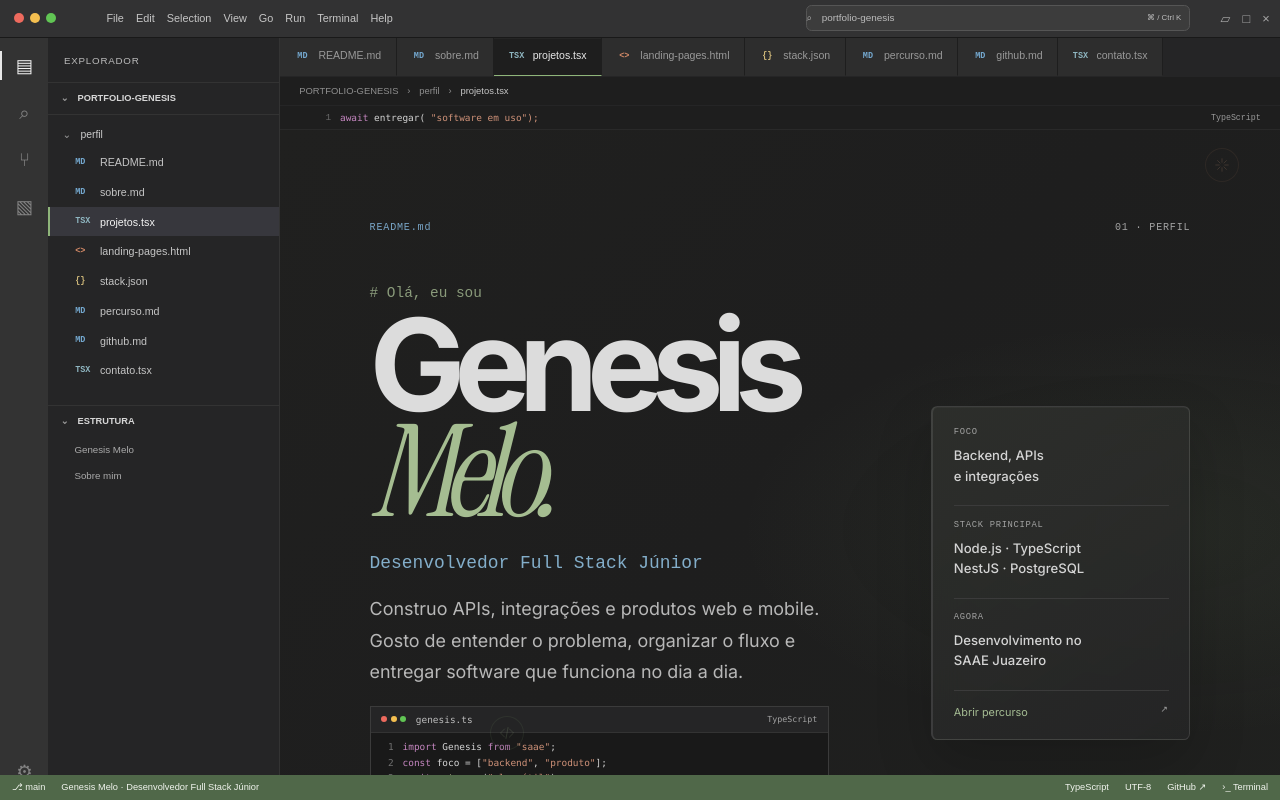
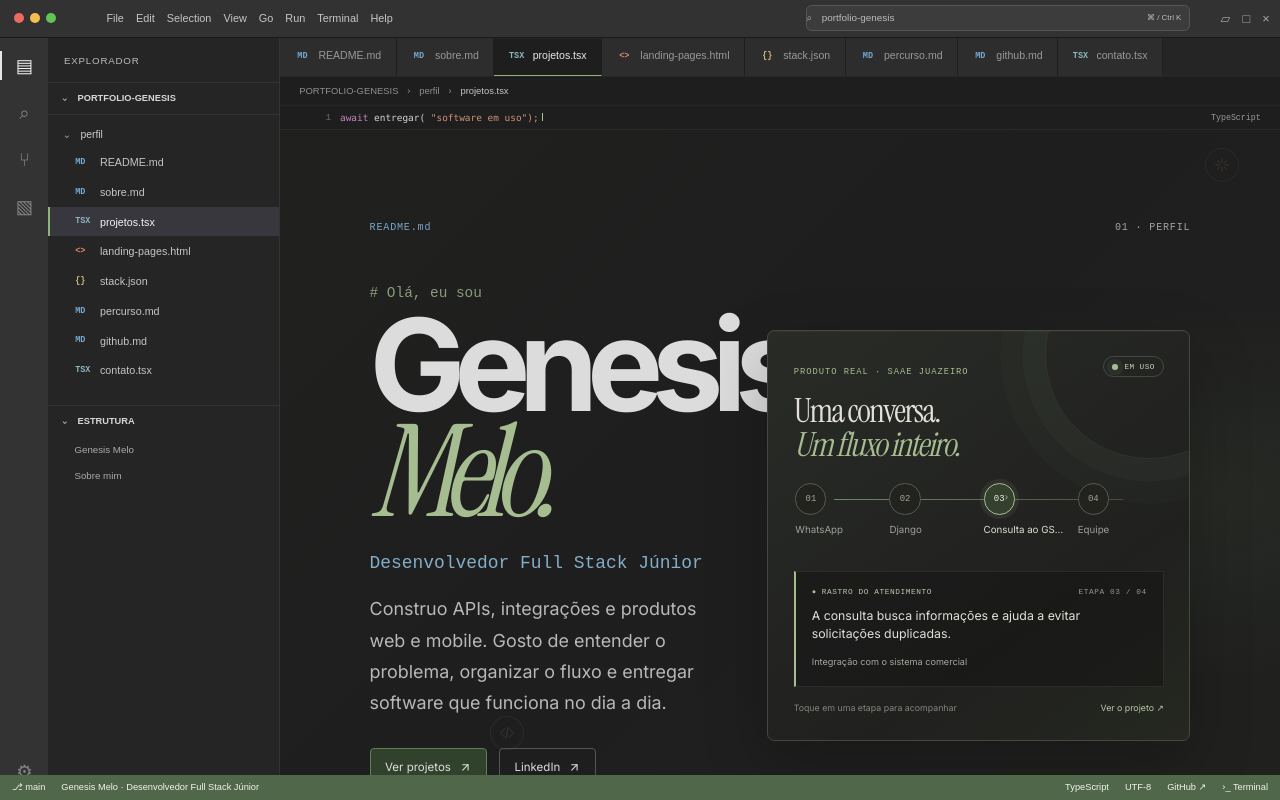
Before and after one commit to 7Genesis/portfolio-genesis, a Next.js app: page / in a window 1280 px wide. Shown: the top 800 px of the page. Built offline with nearby package versions, Linux system fonts and the light colour scheme.

Commit message:
Destaca o fluxo real de atendimento no início

```diff
--- /dev/null
+++ b/app/components/fluxo-atendimento.tsx
@@ -0,0 +1,75 @@
+'use client';
+
+import { useState } from 'react';
+
+const etapas = [
+  {
+    titulo: 'WhatsApp',
+    evento: 'O morador inicia o atendimento pelo canal que já usa.',
+    detalhe: 'Entrada do atendimento',
+  },
+  {
+    titulo: 'Django',
+    evento: 'A conversa segue pelo atendimento automatizado em Python.',
+    detalhe: 'Integração de backend',
+  },
+  {
+    titulo: 'Consulta ao GSAN',
+    evento: 'A consulta busca informações e ajuda a evitar solicitações duplicadas.',
+    detalhe: 'Integração com o sistema comercial',
+  },
+  {
+    titulo: 'Equipe',
+    evento: 'Quando precisa de uma pessoa, a equipe assume com o contexto da conversa.',
+    detalhe: 'Transferência para atendimento humano',
+  },
+];
+
+export default function FluxoAtendimento() {
+  const [etapaAtiva, definirEtapaAtiva] = useState(2);
+  const etapa = etapas[etapaAtiva];
+
+  return (
+    <section className="fluxo-atendimento" aria-labelledby="fluxo-atendimento-titulo">
+      <header className="fluxo-atendimento__cabecalho">
+        <div>
+          <span className="fluxo-atendimento__sobretitulo">PRODUTO REAL · SAAE JUAZEIRO</span>
+          <h2 id="fluxo-atendimento-titulo">Uma conversa.<br /><i>Um fluxo inteiro.</i></h2>
+        </div>
+        <span className="fluxo-atendimento__estado"><i aria-hidden="true" /> EM USO</span>
+      </header>
+
+      <ol className="fluxo-atendimento__etapas" aria-label="Etapas do atendimento">
+        {etapas.map((item, indice) => (
+          <li key={item.titulo}>
+            <button
+              className={indice === etapaAtiva ? 'fluxo-atendimento__etapa esta-ativa' : 'fluxo-atendimento__etapa'}
+              type="button"
+              aria-current={indice === etapaAtiva ? 'step' : undefined}
+              aria-controls="fluxo-atendimento-detalhe"
+              onClick={() => definirEtapaAtiva(indice)}
+            >
+              <span className="fluxo-atendimento__numero">0{indice + 1}</span>
+              <span className="fluxo-atendimento__nome">{item.titulo}</span>
+          <span className="fluxo-atendimento__marcador" aria-hidden="true">›</span>
+            </button>
+          </li>
+        ))}
+      </ol>
+
+      <div key={etapaAtiva} className="fluxo-atendimento__detalhe" id="fluxo-atendimento-detalhe" aria-live="polite" aria-atomic="true">
+        <div className="fluxo-atendimento__detalhe-cabecalho">
+          <span><i aria-hidden="true">●</i> RASTRO DO ATENDIMENTO</span>
+          <span>ETAPA 0{etapaAtiva + 1} / 04</span>
+        </div>
+        <p>{etapa.evento}</p>
+        <small>{etapa.detalhe}</small>
+      </div>
+
+      <footer className="fluxo-atendimento__rodape">
+        <span>Toque em uma etapa para acompanhar</span>
+        <a href="#project-atendimento-saae">Ver o projeto <span aria-hidden="true">↗</span></a>
+      </footer>
+    </section>
+  );
+}
--- a/app/globals.css
+++ b/app/globals.css
@@ -120,37 +120,11 @@
 .folio-welcome h1 i { color: #a5bd91; font-family: var(--font-serif); font-weight: 400; }
 .folio-welcome__role { margin-top: 1.5rem; color: #83aeca; font-family: ui-monospace, monospace; font-size: clamp(0.85rem, 1.4vw, 1.15rem); }
 .folio-welcome__intro { max-width: 40rem; margin-top: 1rem; color: #b8b8b8; font-size: clamp(1rem, 1.4vw, 1.2rem); line-height: 1.75; }
-.folio-welcome__code-editor { max-width: 39rem; margin-top: 1.15rem; overflow: hidden; border: 1px solid #3b3b3b; background: #191919; color: #d4d4d4; font: 0.59rem/1.65 ui-monospace, SFMono-Regular, Menlo, monospace; }
-.folio-welcome__code-tab { display: flex; height: 1.65rem; align-items: center; gap: 0.6rem; padding: 0 0.65rem; border-bottom: 1px solid #333; background: #252526; color: #bdbdbd; }
-.folio-welcome__code-tab > span { display: flex; gap: 0.22rem; }
-.folio-welcome__code-tab > span i { width: 0.38rem; height: 0.38rem; border-radius: 50%; background: #ed6a5e; }
-.folio-welcome__code-tab > span i:nth-child(2) { background: #f4bf50; }
-.folio-welcome__code-tab > span i:nth-child(3) { background: #61c554; }
-.folio-welcome__code-tab strong { font-weight: 500; }
-.folio-welcome__code-tab small { margin-left: auto; color: #a3a3a3; font-size: 0.52rem; }
-.folio-welcome__code-lines { overflow-x: auto; padding: 0.38rem 0 0.48rem; scrollbar-width: thin; }
-.folio-welcome__code-line { display: grid; width: max-content; min-width: 100%; grid-template-columns: 2rem max-content; padding-right: 0.75rem; }
-.folio-welcome__code-line > span { padding-right: 0.55rem; color: #707070; text-align: right; user-select: none; }
-.folio-welcome__code-line code { display: block; width: 0; overflow: hidden; color: #d4d4d4; white-space: nowrap; animation: code-type 2.25s steps(38, end) forwards; }
-.folio-welcome__code-line:nth-child(2) code { animation-delay: 1.6s; }
-.folio-welcome__code-line:nth-child(3) code { animation-delay: 3.2s; }
-.folio-welcome__code-line i { color: #c586c0; font-style: normal; }
-.folio-welcome__code-line b { color: #ce9178; font-weight: 400; }
-.folio-welcome__code-line em { color: #dcdcaa; font-style: normal; }
-.folio-welcome__code-line mark { display: inline-block; width: 1px; height: 0.82em; margin-left: 0.15rem; background: #a6c390; vertical-align: -0.1em; animation: code-caret 1s steps(2, start) infinite; }
-@keyframes code-type { to { width: 38ch; } }
-@keyframes code-caret { to { visibility: hidden; } }
 .folio-welcome__actions { display: flex; flex-wrap: wrap; gap: 0.75rem; margin-top: 1.8rem; }
 .folio-welcome__actions a { display: inline-flex; align-items: center; gap: 0.5rem; padding: 0.65rem 0.9rem; border: 1px solid #555; border-radius: 0.25rem; color: #ddd; font-size: 0.72rem; text-decoration: none; }
 .folio-welcome__actions a:first-child { border-color: #607f56; background: #31422c; }
 .folio-welcome__actions a:hover { border-color: var(--ide-accent); background: #343a32; }
 .folio-welcome__actions svg { width: 0.8rem; height: 0.8rem; }
-.folio-welcome__snapshot { display: grid; gap: 1.2rem; padding: 1.2rem 1.3rem; border: 1px solid #444; border-left: 2px solid #8ca67c; background: #252526; }
-.folio-welcome__snapshot div { display: grid; gap: 0.35rem; }
-.folio-welcome__snapshot div + div { padding-top: 0.8rem; border-top: 1px solid #3b3b3b; }
-.folio-welcome__snapshot span { color: #a3a3a3; font-family: ui-monospace, monospace; font-size: 0.55rem; letter-spacing: 0.08em; }
-.folio-welcome__snapshot strong { color: #d4d4d4; font-size: 0.82rem; font-weight: 500; line-height: 1.55; }
-.folio-welcome__snapshot a { display: flex; justify-content: space-between; padding-top: 0.8rem; border-top: 1px solid #3b3b3b; color: #a6bd94; font-size: 0.68rem; text-decoration: none; }
 .folio-welcome__footer { padding-top: 0.9rem; border-top: 1px solid var(--rule); font-size: 0.56rem; letter-spacing: 0.02em; }
 .folio-welcome__footer a { color: #a6bd94; text-decoration: none; }
 /* Keep the entire portfolio inside the IDE workspace, including legacy sections. */
@@ -235,13 +209,9 @@
   .folio-welcome { min-height: calc(100svh - 6rem); padding: 2.4rem 1.2rem 1rem; }
   .folio-welcome__eyebrow, .folio-welcome__footer { font-size: 0.52rem; }
   .folio-welcome__body { grid-template-columns: 1fr; gap: 2rem; padding: 2.3rem 0; }
-  .folio-welcome__code-editor { max-width: 100%; }
   .folio-welcome h1 { font-size: clamp(4rem, 17vw, 6.8rem); }
   .folio-welcome__role { margin-top: 1.1rem; }
   .folio-welcome__intro { font-size: 0.95rem; }
-  .folio-welcome__snapshot { grid-template-columns: 1fr 1fr; gap: 0.8rem; padding: 0.85rem; }
-  .folio-welcome__snapshot div:last-of-type { grid-column: 1; padding-top: 0.65rem; border-top: 1px solid #3b3b3b; }
-  .folio-welcome__snapshot a { grid-column: 2; align-self: end; }
   .folio-welcome__footer { flex-wrap: wrap; }
   .folio-welcome__footer span:nth-child(2) { display: none; }
   .folio-intro, .folio-projects, .folio-stack, .folio-career, .folio-github, .folio-footer { padding: 4.2rem 1.2rem; }
@@ -667,15 +637,6 @@
     radial-gradient(ellipse at 88% 48%, rgb(143 181 122 / 7%), transparent 34%),
     linear-gradient(135deg, #20201f 0%, #1e1e1e 46%, #20211f 100%);
 }
-.folio-welcome__snapshot {
-  border-color: rgb(255 255 255 / 11%);
-  border-left-width: 2px;
-  border-radius: 0.4rem;
-  background: linear-gradient(145deg, rgb(48 50 46 / 80%), rgb(37 37 38 / 88%));
-  box-shadow: 0 1.5rem 3.5rem rgb(0 0 0 / 18%), inset 0 1px rgb(255 255 255 / 3%);
-  -webkit-backdrop-filter: blur(14px);
-  backdrop-filter: blur(14px);
-}
 .portfolio-ide__tab.is-active {
   border-bottom-color: var(--ide-accent);
   box-shadow: inset 0 1px rgb(255 255 255 / 3%);
@@ -732,6 +693,60 @@
 @media (prefers-reduced-motion: reduce) {
   .folio-project { transition: none; }
   .folio-project:hover, .folio-project:focus-within { transform: none; }
+}
+
+.folio-welcome__body { grid-template-columns: minmax(0, 0.9fr) minmax(22rem, 1.1fr); gap: clamp(1.5rem, 4vw, 4.5rem); }
+.fluxo-atendimento { position: relative; overflow: hidden; padding: clamp(1rem, 2vw, 1.6rem); border: 1px solid #454741; border-radius: 0.45rem; background: linear-gradient(145deg, #292b27 0%, #20211f 68%, #252720 100%); box-shadow: 0 1.4rem 4rem rgb(0 0 0 / 22%), inset 0 1px rgb(255 255 255 / 4%); }
+.fluxo-atendimento::before { position: absolute; top: -5rem; right: -4rem; width: 13rem; height: 13rem; border: 1px solid rgb(165 189 145 / 10%); border-radius: 50%; box-shadow: 0 0 0 1.4rem rgb(165 189 145 / 3%), 0 0 0 2.8rem rgb(165 189 145 / 2%); content: ''; pointer-events: none; }
+.fluxo-atendimento__cabecalho { position: relative; display: flex; align-items: flex-start; justify-content: space-between; gap: 1rem; }
+.fluxo-atendimento__sobretitulo { color: #a5bd91; font: 0.55rem ui-monospace, monospace; letter-spacing: 0.11em; }
+.fluxo-atendimento__cabecalho h2 { margin: 0.85rem 0 1.35rem; color: #e2e0d9; font: 400 clamp(1.5rem, 2.6vw, 2.1rem)/1.02 var(--font-serif); letter-spacing: -0.045em; }
+.fluxo-atendimento__cabecalho h2 i { color: #a5bd91; }
+.fluxo-atendimento__estado { display: inline-flex; align-items: center; gap: 0.4rem; padding: 0.34rem 0.5rem; border: 1px solid rgb(165 189 145 / 24%); border-radius: 999px; color: #c7d6ba; font: 0.48rem ui-monospace, monospace; letter-spacing: 0.06em; white-space: nowrap; }
+.fluxo-atendimento__estado i { width: 0.35rem; height: 0.35rem; border-radius: 50%; background: #a5bd91; box-shadow: 0 0 0 0 rgb(165 189 145 / 45%); animation: pulsar-status 2s ease-out infinite; }
+@keyframes pulsar-status { 70%, 100% { box-shadow: 0 0 0 0.38rem rgb(165 189 145 / 0%); } }
+.fluxo-atendimento__etapas { position: relative; display: grid; grid-template-columns: repeat(4, minmax(0, 1fr)); gap: 0.4rem; margin: 0 0 1rem; padding: 0; list-style: none; }
+.fluxo-atendimento__etapas::before { position: absolute; top: 0.96rem; right: 11%; left: 11%; height: 1px; background: linear-gradient(90deg, #718765, #56634c 65%, #464a40); content: ''; }
+.fluxo-atendimento__etapas li { position: relative; min-width: 0; }
+.fluxo-atendimento__etapa { position: relative; display: grid; width: 100%; min-height: 4.5rem; justify-items: start; align-content: start; gap: 0.55rem; padding: 0 0.1rem 0.45rem; border: 0; background: transparent; color: #92958d; text-align: left; cursor: pointer; }
+.fluxo-atendimento__numero { display: grid; width: 1.95rem; height: 1.95rem; place-items: center; border: 1px solid #555a4f; border-radius: 50%; background: #22231f; color: #a2a496; font: 0.56rem ui-monospace, monospace; transition: border-color 180ms ease, color 180ms ease, background 180ms ease, box-shadow 180ms ease; }
+.fluxo-atendimento__nome { max-width: 100%; overflow: hidden; color: #9da098; font-size: 0.61rem; text-overflow: ellipsis; white-space: nowrap; transition: color 180ms ease; }
+.fluxo-atendimento__marcador { position: absolute; top: 0.42rem; left: 1.42rem; color: #a5bd91; font-size: 0.56rem; opacity: 0; transform: translate(-0.15rem, 0.15rem); transition: opacity 180ms ease, transform 180ms ease; }
+.fluxo-atendimento__etapa:hover .fluxo-atendimento__numero, .fluxo-atendimento__etapa:focus-visible .fluxo-atendimento__numero, .fluxo-atendimento__etapa.esta-ativa .fluxo-atendimento__numero { border-color: #a5bd91; background: #35402f; color: #e5efdc; box-shadow: 0 0 0 0.25rem rgb(165 189 145 / 9%); }
+.fluxo-atendimento__etapa.esta-ativa .fluxo-atendimento__nome { color: #d9dfd1; }
+.fluxo-atendimento__etapa.esta-ativa .fluxo-atendimento__marcador { opacity: 1; transform: translate(0, 0); }
+.fluxo-atendimento__etapa:focus-visible { outline: 2px solid #a5bd91; outline-offset: 3px; border-radius: 0.2rem; }
+.fluxo-atendimento__detalhe { min-height: 6.7rem; padding: 0.9rem 1rem; border: 1px solid rgb(255 255 255 / 8%); border-left: 2px solid #a5bd91; background: rgb(13 14 12 / 35%); animation: detalhe-entrada 220ms ease-out; }
+.fluxo-atendimento__detalhe-cabecalho { display: flex; justify-content: space-between; gap: 0.6rem; color: #92968b; font: 0.49rem ui-monospace, monospace; letter-spacing: 0.07em; }
+.fluxo-atendimento__detalhe-cabecalho > span:first-child { color: #bacab0; }
+.fluxo-atendimento__detalhe-cabecalho i { color: #a5bd91; font-size: 0.45rem; font-style: normal; }
+.fluxo-atendimento__detalhe p { max-width: 34rem; margin: 0.7rem 0 0.3rem; color: #e0e0d9; font-size: 0.77rem; line-height: 1.45; }
+.fluxo-atendimento__detalhe > small { color: #a5a79e; font-size: 0.57rem; }
+@keyframes detalhe-entrada { from { opacity: 0.45; transform: translateY(0.25rem); } to { opacity: 1; transform: translateY(0); } }
+.fluxo-atendimento__rodape { display: flex; justify-content: space-between; gap: 0.7rem; margin-top: 0.9rem; color: #82857c; font-size: 0.55rem; }
+.fluxo-atendimento__rodape a { color: #b9c9ac; text-decoration: none; }
+.fluxo-atendimento__rodape a:hover { color: #edf2e8; }
+@media (max-width: 1100px) {
+  .folio-welcome__body { grid-template-columns: minmax(0, 0.9fr) minmax(20rem, 1.1fr); }
+}
+@media (max-width: 900px) {
+  .folio-welcome__body { grid-template-columns: 1fr; }
+  .fluxo-atendimento { max-width: none; }
+}
+@media (max-width: 650px) {
+  .folio-welcome__body { gap: 1.35rem; }
+  .fluxo-atendimento { padding: 1rem; }
+  .fluxo-atendimento__cabecalho h2 { font-size: 1.6rem; }
+  .fluxo-atendimento__etapas { gap: 0.2rem; }
+  .fluxo-atendimento__etapas::before { right: 12%; left: 12%; }
+  .fluxo-atendimento__etapa { min-height: 4rem; }
+  .fluxo-atendimento__nome { font-size: 0.52rem; }
+  .fluxo-atendimento__detalhe { min-height: 7rem; padding: 0.75rem; }
+  .fluxo-atendimento__detalhe-cabecalho { font-size: 0.43rem; }
+}
+@media (prefers-reduced-motion: reduce) {
+  .fluxo-atendimento__estado i, .fluxo-atendimento__detalhe { animation: none; }
+  .fluxo-atendimento__numero, .fluxo-atendimento__nome, .fluxo-atendimento__marcador { transition: none; }
 }
 
 /* A little discovery inside each project, using native disclosure instead of client state. */
--- a/app/page.tsx
+++ b/app/page.tsx
@@ -5,6 +5,7 @@ import LandingGallery from './components/landing-gallery';
 import { Reveal } from './components/animations';
 import { ArrowUpRight } from './components/ui';
 import RevealFailsafe from './components/reveal-failsafe';
+import FluxoAtendimento from './components/fluxo-atendimento';
 
 const featured = [
   {
@@ -64,19 +65,6 @@ function FolioLabel({ n, children }: { n: string; children: React.ReactNode }) {
   return <div className="folio-label"><span>{n}</span><span>{children}</span></div>;
 }
 
-function ProfileCodeEditor() {
-  return (
-    <div className="folio-welcome__code-editor" role="group" aria-label="Trecho de código ilustrativo">
-      <div className="folio-welcome__code-tab"><span aria-hidden="true"><i /><i /><i /></span><strong>genesis.ts</strong><small>TypeScript</small></div>
-      <div className="folio-welcome__code-lines">
-        <div className="folio-welcome__code-line"><span>1</span><code><i>import</i> Genesis <i>from</i> <b>&quot;saae&quot;</b>;</code></div>
-        <div className="folio-welcome__code-line"><span>2</span><code><i>const</i> foco = [<b>&quot;backend&quot;</b>, <b>&quot;produto&quot;</b>];</code></div>
-        <div className="folio-welcome__code-line"><span>3</span><code><i>await</i> <em>entregar</em>(<b>&quot;algo útil&quot;</b>);<mark aria-hidden="true" /></code></div>
-      </div>
-    </div>
-  );
-}
-
 export default function Portfolio() {
   return (
     <div className="portfolio-folio">
@@ -90,18 +78,12 @@ export default function Portfolio() {
             <h1>Genesis<br /><i>Melo.</i></h1>
             <p className="folio-welcome__role">Desenvolvedor Full Stack Júnior</p>
             <p className="folio-welcome__intro">Construo APIs, integrações e produtos web e mobile. Gosto de entender o problema, organizar o fluxo e entregar software que funciona no dia a dia.</p>
-            <ProfileCodeEditor />
             <div className="folio-welcome__actions">
               <a href="#projetos">Ver projetos <ArrowUpRight /></a>
               <a href="https://www.linkedin.com/in/genesis-melo/" target="_blank" rel="noreferrer">LinkedIn <ArrowUpRight /></a>
             </div>
           </div>
-          <aside className="folio-welcome__snapshot" aria-label="Resumo profissional">
-            <div><span>FOCO</span><strong>Backend, APIs<br />e integrações</strong></div>
-            <div><span>STACK PRINCIPAL</span><strong>Node.js · TypeScript<br />NestJS · PostgreSQL</strong></div>
-            <div><span>AGORA</span><strong>Desenvolvimento no<br />SAAE Juazeiro</strong></div>
-            <a href="#percurso">Abrir percurso <span>↗</span></a>
-          </aside>
+          <FluxoAtendimento />
         </div>
         <div className="folio-welcome__footer"><span>Full Stack · Backend em destaque</span><span>Juazeiro, Bahia · Brasil</span><a href="#sobre">Leia o README ↓</a></div>
       </section>
```
